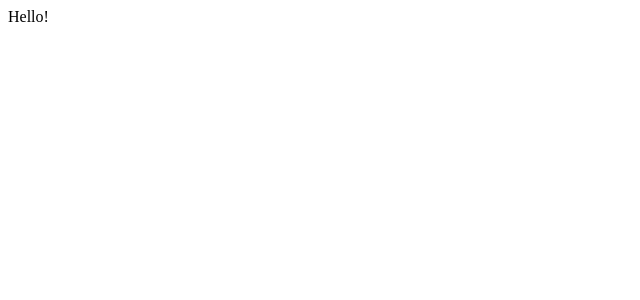
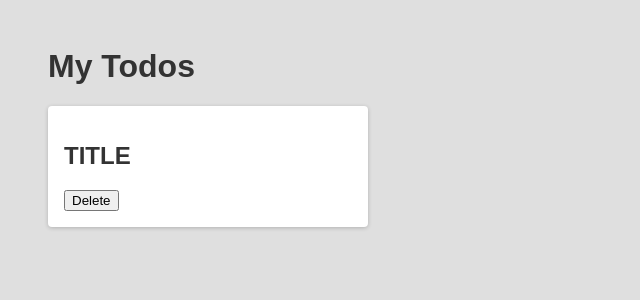
Before and after one commit to kscheltema/section_29_summary, a React (Create React App) app: page / in a window 1280 px wide. Shown: the top 300 px of the page, without its empty margins (0-640 px from the left). Built offline with nearby package versions, Linux system fonts and the light colour scheme.

Commit message:
basic card and css

```diff
--- a/src/App.js
+++ b/src/App.js
@@ -1,5 +1,15 @@
 function App() {
-  return <div>Hello!</div>;
+  return (
+    <div>
+      <h1>My Todos</h1>
+      <div className="card">
+        <h2>TITLE</h2>
+        <div>
+          <button>Delete</button>
+        </div>
+      </div>
+    </div>
+  );
 }
 
 export default App;
--- a/src/index.css
+++ b/src/index.css
@@ -0,0 +1,73 @@
+* {
+  box-sizing: border-box;
+}
+
+body {
+  font-family: sans-serif;
+  margin: 3rem;
+  background-color: #dfdfdf;
+}
+
+h1, h2 {
+  color: #333333;
+}
+
+.btn {
+  font: inherit;
+  padding: 0.5rem 1.5rem;
+  cursor: pointer;
+  border-radius: 4px;
+  background-color: #800040;
+  color: white;
+  border: 1px solid #800040;
+  margin: 0 1rem;
+}
+
+.btn:hover {
+  background-color: #9c1458;
+  border-color: #9c1458;
+}
+
+.btn--alt {
+  background-color: transparent;
+  color: #800040;
+}
+
+.btn--alt:hover {
+  background-color: #f8dae9;
+}
+
+.card {
+  background-color: white;
+  border-radius: 4px;
+  box-shadow: 0 1px 4px rgba(0, 0, 0, 0.2);
+  padding: 1rem;
+  width: 20rem;
+}
+
+.actions {
+  text-align: right;
+}
+
+.modal {
+  box-shadow: 0 1px 4px rgba(0, 0, 0, 0.2);
+  border-radius: 6px;
+  background-color: white;
+  padding: 1rem;
+  text-align: center;
+  width: 30rem;
+  z-index: 10;
+  position: fixed;
+  top: 20vh;
+  left: calc(50% - 15rem);
+}
+
+.backdrop {
+  position: fixed;
+  z-index: 1;
+  background-color: rgba(0, 0, 0, 0.75);
+  width: 100%;
+  height: 100vh;
+  top: 0;
+  left: 0;
+}
```
Also changed, not shown: src/index.js (+7 -5 lines).
